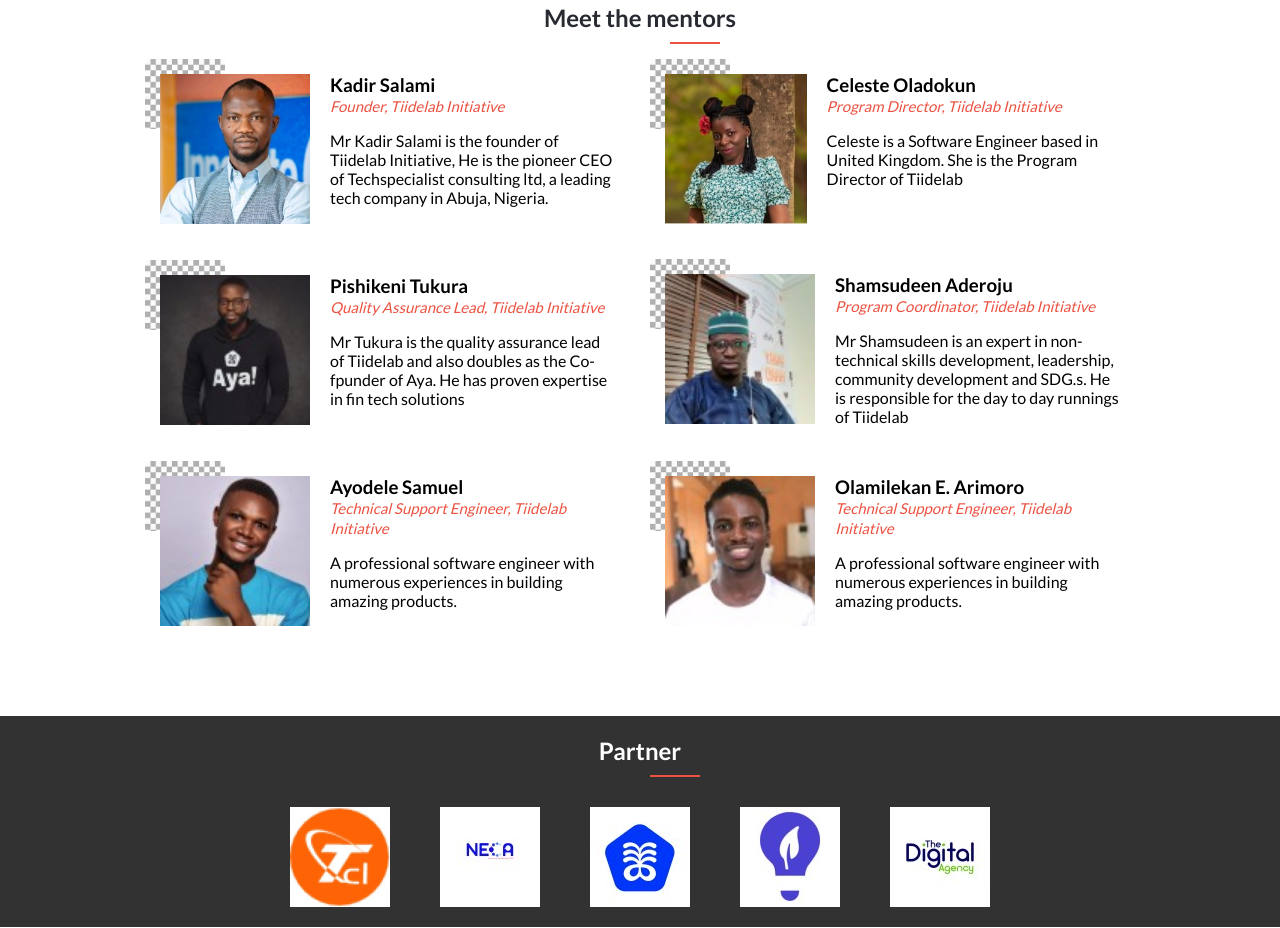
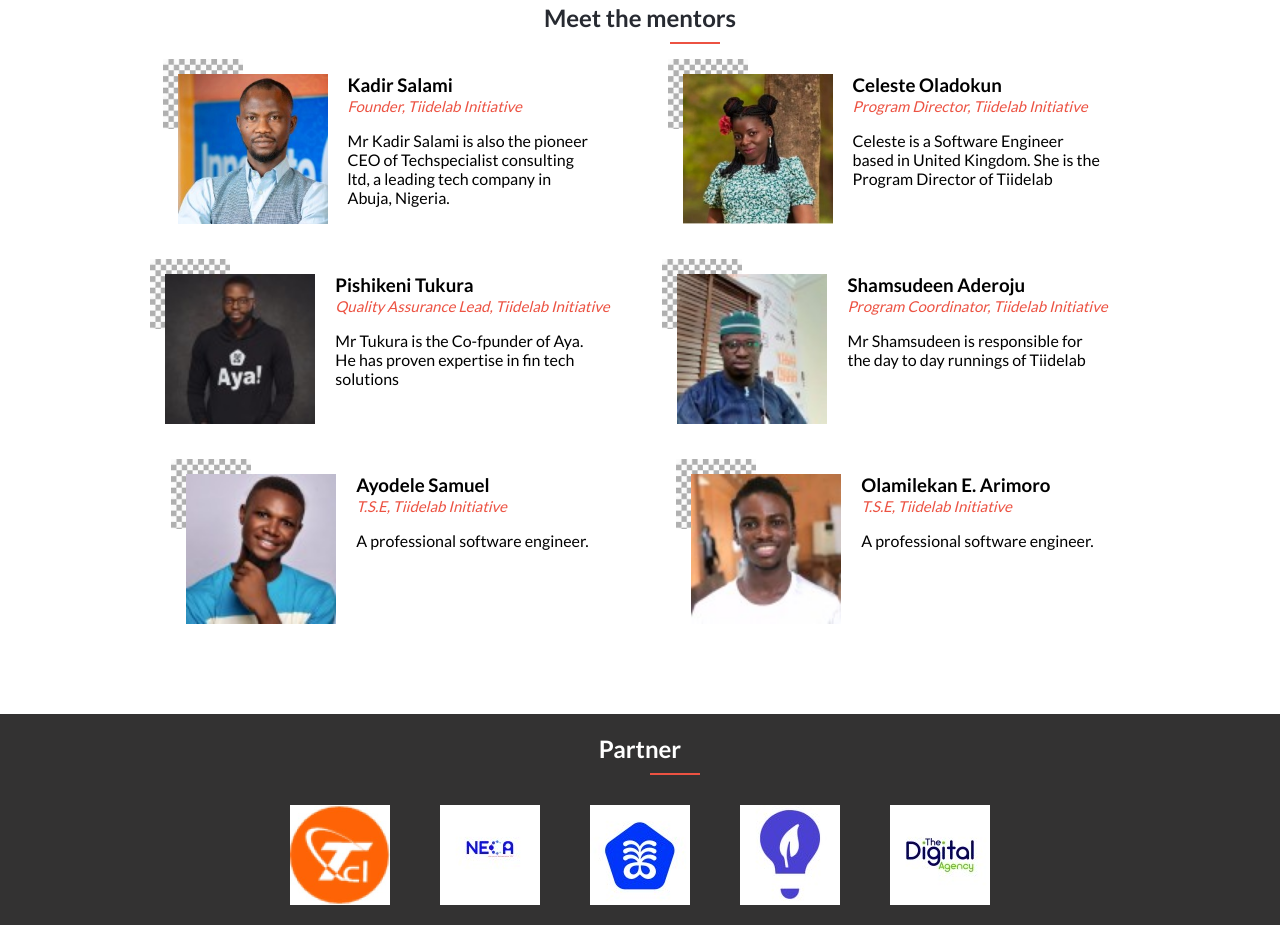
Before and after one commit to victoradesamuel/Tiidelab-Cohort-4, a website: page index.html in a window 1280 px wide. Shown: the part 1453-2381 px from the top of the page. Drawn offline with Linux system fonts and the light colour scheme; a web font is replaced by a local one.

Commit message:
Modify errors

```diff
--- a/data.js
+++ b/data.js
@@ -3,7 +3,7 @@ const projectDatas = [
     featuredImage: './assets/images/kadirsalami.jfif',
     name: 'Kadir Salami',
     qualification: 'Founder, Tiidelab Initiative',
-    description: 'Mr Kadir Salami is the founder of Tiidelab Initiative, He is the pioneer CEO of Techspecialist consulting ltd, a leading tech company in Abuja, Nigeria.',
+    description: 'Mr Kadir Salami is also the pioneer CEO of Techspecialist consulting ltd, a leading tech company in Abuja, Nigeria.',
   },
   {
     featuredImage: './assets/images/celeste.jpg',
@@ -15,25 +15,25 @@ const projectDatas = [
     featuredImage: './assets/images/tukura.jfif',
     name: 'Pishikeni Tukura',
     qualification: 'Quality Assurance Lead, Tiidelab Initiative',
-    description: 'Mr Tukura is the quality assurance lead of Tiidelab and also doubles as the Co-fpunder of Aya. He has proven expertise in fin tech solutions',
+    description: 'Mr Tukura is the Co-fpunder of Aya. He has proven expertise in fin tech solutions',
   },
   {
     featuredImage: './assets/images/shams.jfif',
     name: 'Shamsudeen Aderoju',
     qualification: 'Program Coordinator, Tiidelab Initiative',
-    description: 'Mr Shamsudeen is an expert in non-technical skills development, leadership, community development and SDG.s. He is responsible for the day to day runnings of Tiidelab',
+    description: 'Mr Shamsudeen is responsible for the day to day runnings of Tiidelab',
   },
   {
     featuredImage: './assets/images/bigbay.jfif',
     name: 'Ayodele Samuel',
-    qualification: 'Technical Support Engineer, Tiidelab Initiative',
-    description: 'A professional software engineer with numerous experiences in building amazing products.',
+    qualification: 'T.S.E, Tiidelab Initiative',
+    description: 'A professional software engineer.',
   },
   {
     featuredImage: './assets/images/arimoro.jfif',
     name: 'Olamilekan E. Arimoro',
-    qualification: 'Technical Support Engineer, Tiidelab Initiative',
-    description: 'A professional software engineer with numerous experiences in building amazing products.',
+    qualification: 'T.S.E, Tiidelab Initiative',
+    description: 'A professional software engineer.',
   },
 ];
 
@@ -46,8 +46,7 @@ document.querySelector('.keynote-speakers').innerHTML = projectDatas
   <div class="mentor-description">
   <h3>${data.name}</h3>
   <p class="mentor-qualification">${data.qualification}</p>
-  <p
-  >${data.description}</p
+  <p class="mentor-about">${data.description}</p
   >
   </div>
   </div>
--- a/style.css
+++ b/style.css
@@ -105,7 +105,7 @@ img {
 }
 
 .intro-section {
-  margin-top: -520px;
+  margin-top: -580px;
   padding: 25px;
 }
 
@@ -298,6 +298,10 @@ footer img {
   font-size: 15px;
   line-height: 20px;
   font-style: italic;
+}
+
+.mentor-about {
+  max-width: 250px;
 }
 
 .hide-show-mentor {
```
Also changed, not shown: about.css (+4 -3 lines), .stylelintrc.json.
